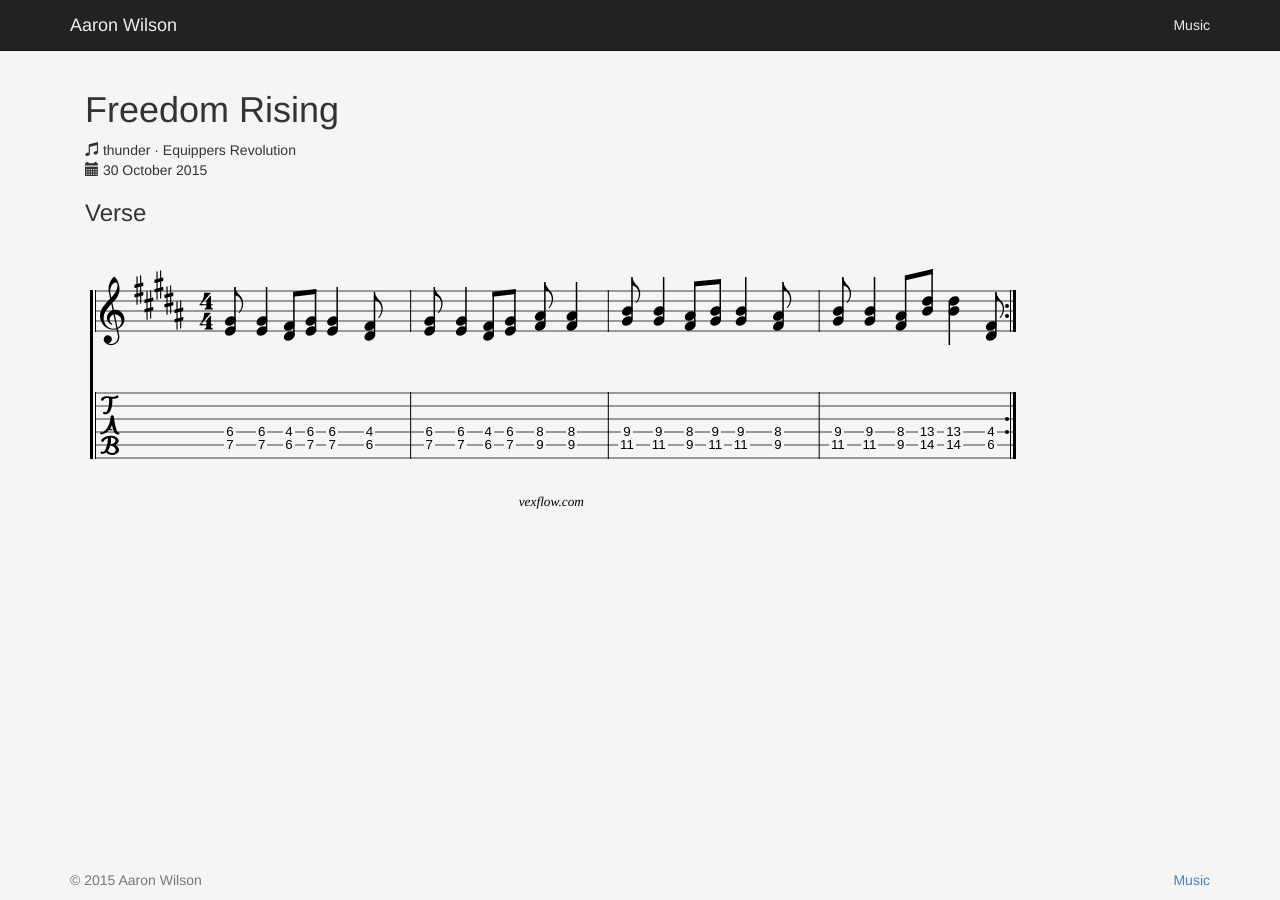
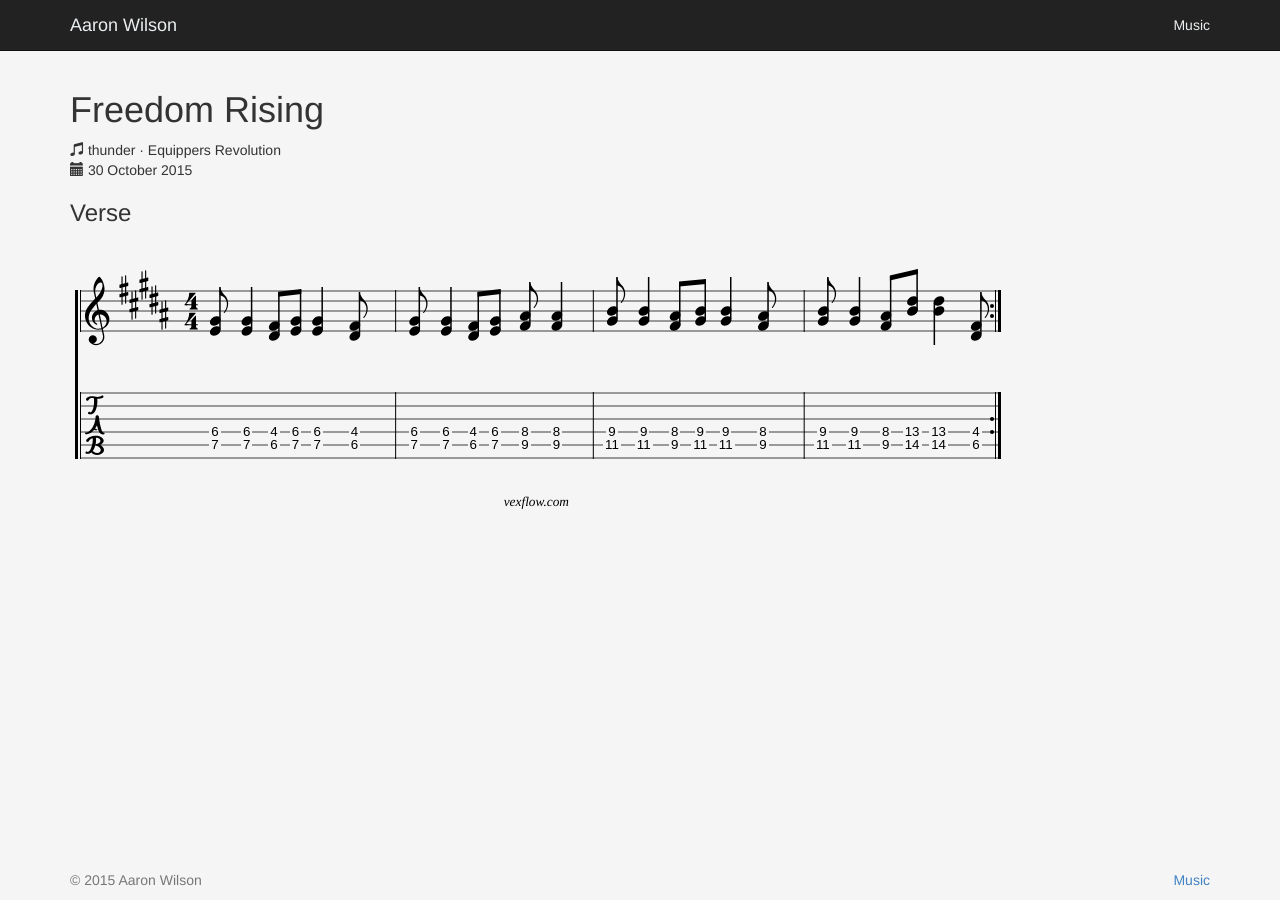
Before and after one commit to aarontwf/limebyte.github.io, a Jekyll site: the page built from _posts/2015-10-30-freedom-rising.html, in a window 1280 px wide. Built offline with Jekyll 4.4.1, drawn with Linux system fonts in a browser that asks for light colours; nearby versions of some CDN libraries.

Commit message:
Update song.html

```diff
--- a/_layouts/song.html
+++ b/_layouts/song.html
@@ -12,7 +12,6 @@
             {% include header.html %}
 
             <div class="container">
-                <article id="post" class="container">
                 <div class="row">
                     <div class="col-md-12">
                         <header>
@@ -64,7 +63,6 @@
                         </section>
                     </div>
                 </div>
-                </article>
             </div>
 
             {% include footer.html %}
```
Lines whose indentation alone changed are shown as unchanged.
